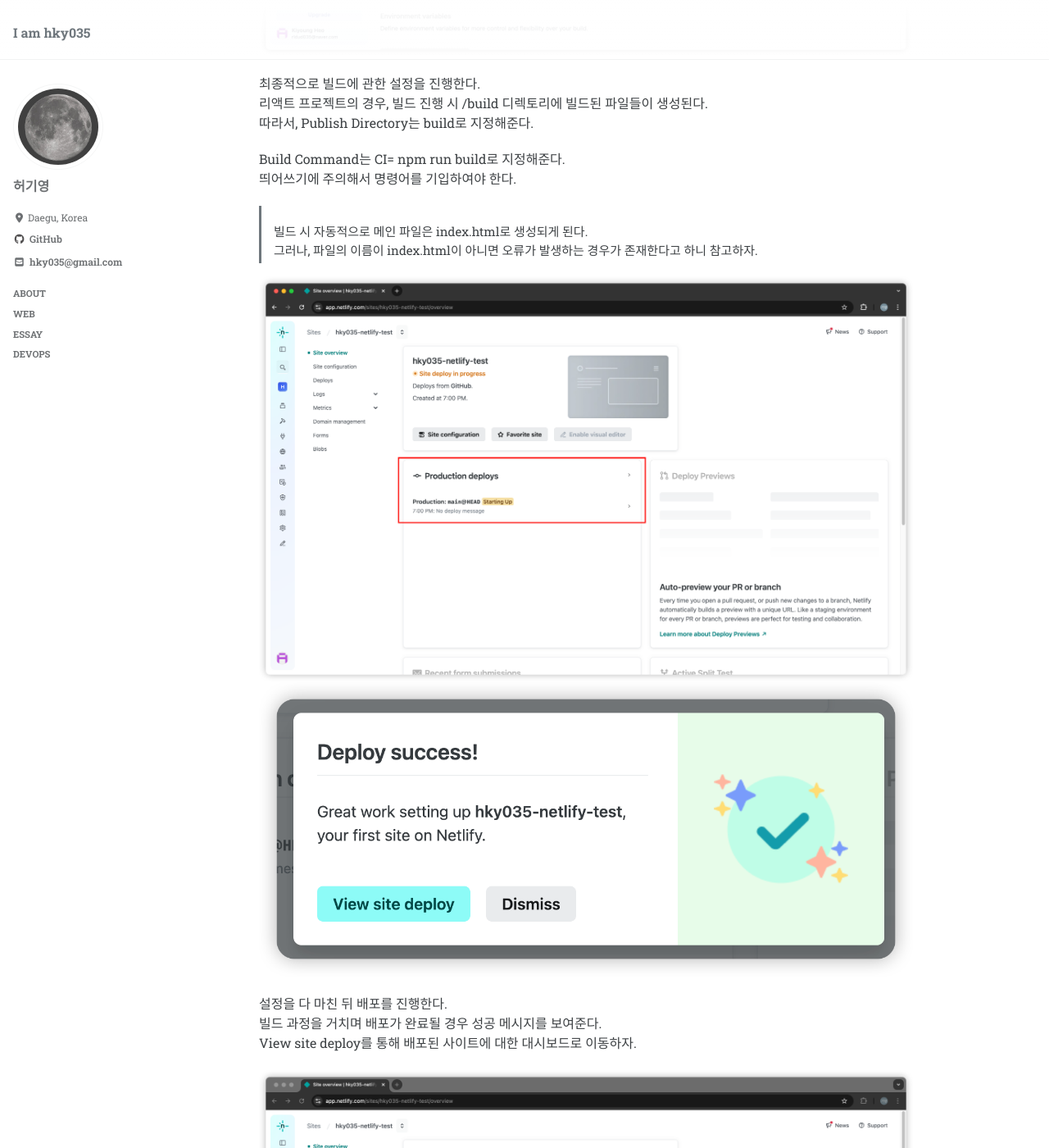
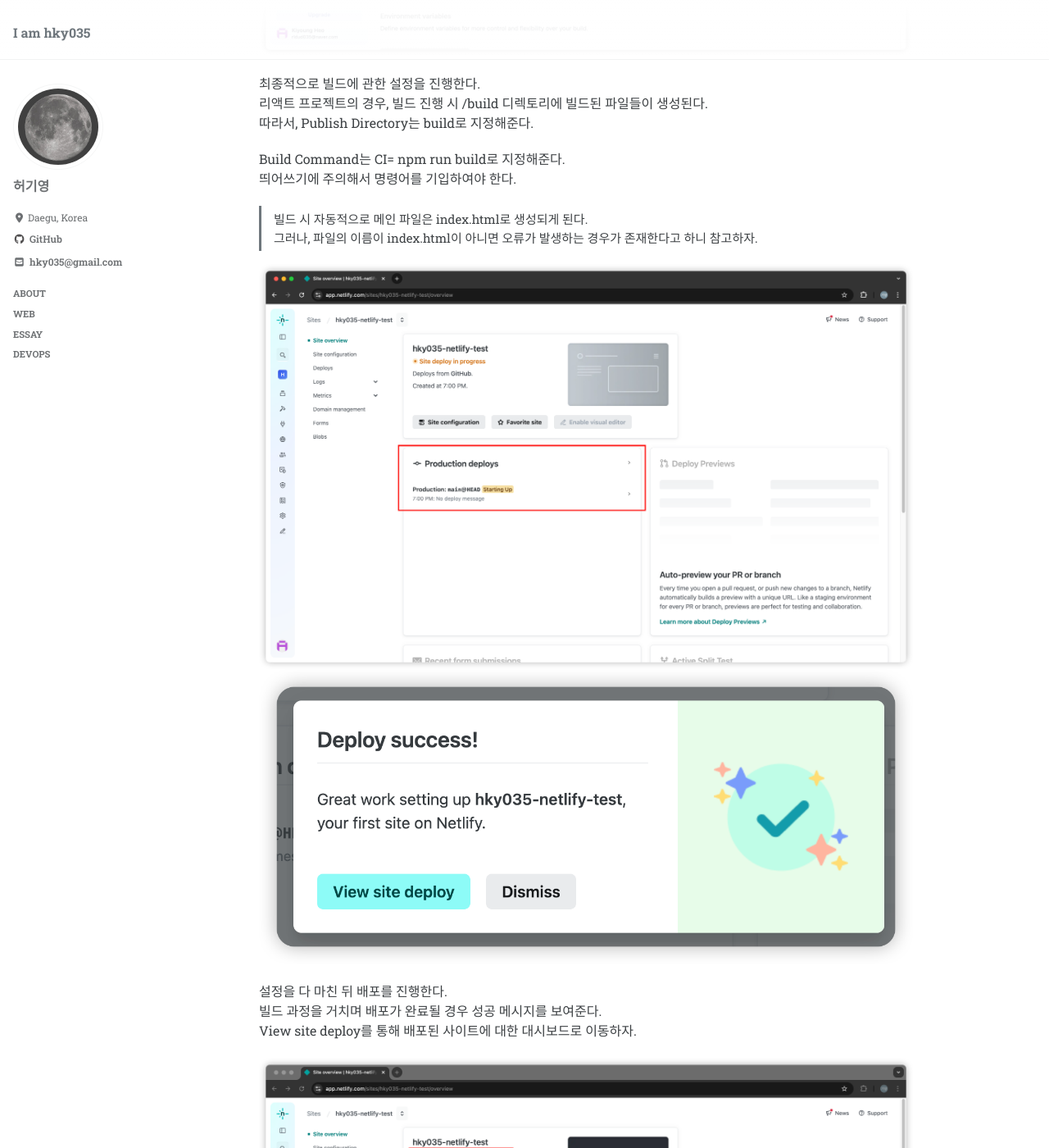
Before and after one commit to hky035/hky035.github.io, a Jekyll site: the page built from _posts/devops/2025-02-01-netlify.md, in a window 1280 px wide and 1400 px high, scrolled down 4831 px. Shown: the whole window at 82% size. Built offline with Jekyll 4.4.1, drawn with Linux system fonts in a browser that asks for light colours; cached includes are drawn as plain includes.

Commit message:
feat: 인용문 내 p 태그 마진값 변경  * margin-top: 0;

```diff
--- a/_sass/minimal-mistakes/_base.scss
+++ b/_sass/minimal-mistakes/_base.scss
@@ -122,6 +122,7 @@ blockquote {
   font-size: 15px;
 
   p {
+    margin-top : 0; /* 인용문 내 p 태그 margin-top 제거 */
     margin-bottom: 10px !important;
   }
 
```
